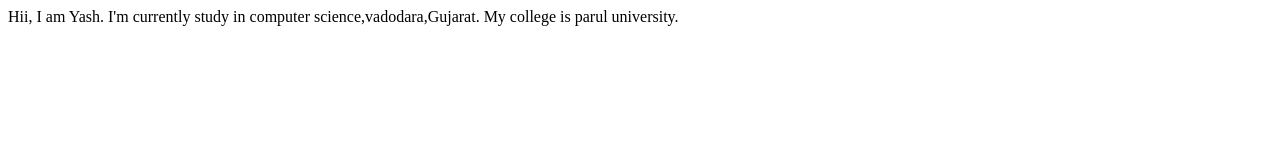
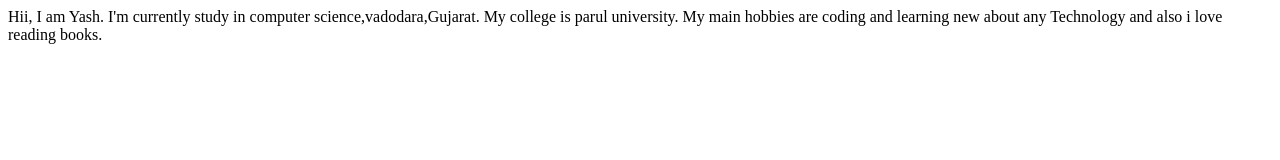
Before and after one commit to yassk29/student-name, a plain HTML site: page index.html in a window 1280 px wide. Drawn offline with Linux system fonts and the light colour scheme.

Commit message:
update-hobbies

```diff
--- a/index.html
+++ b/index.html
@@ -9,5 +9,7 @@
 <body>
     Hii, I am Yash. I'm currently study in computer science,vadodara,Gujarat.
     My college is parul university.
+
+    My main hobbies are coding and learning new about any Technology and also i love reading books.
 </body>
 </html>
```
